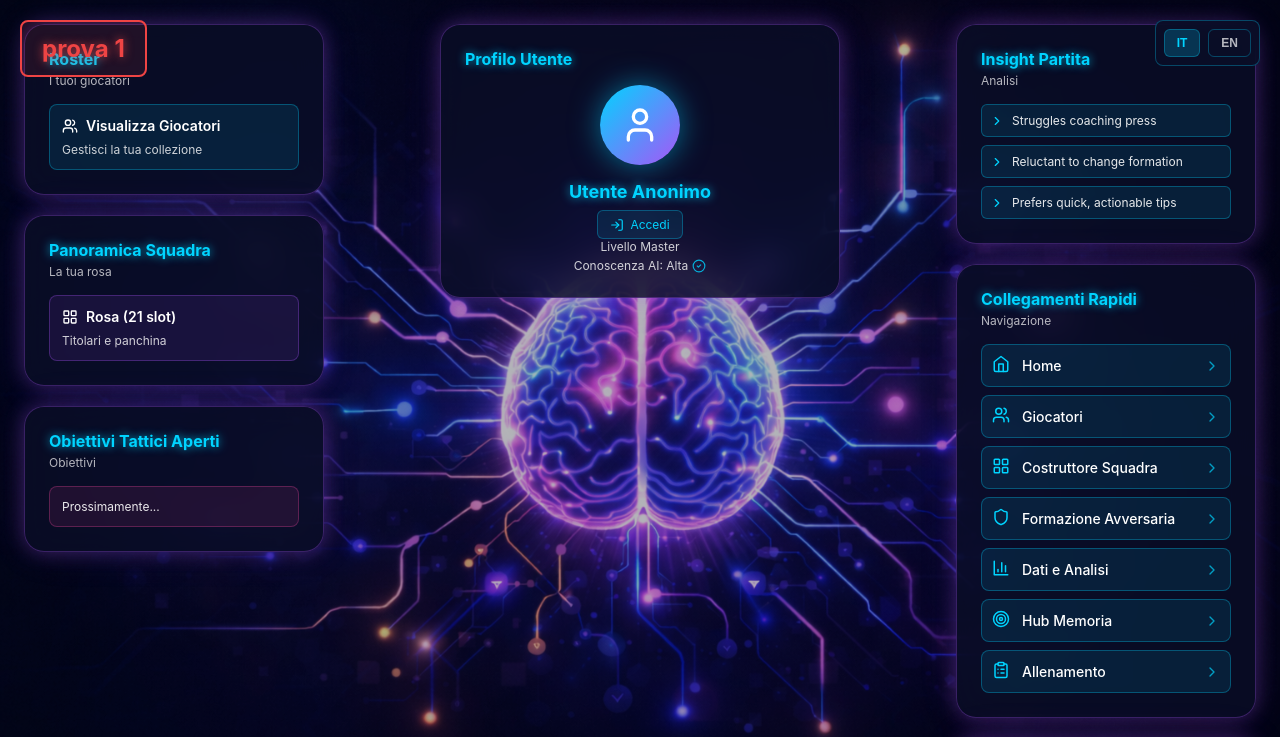
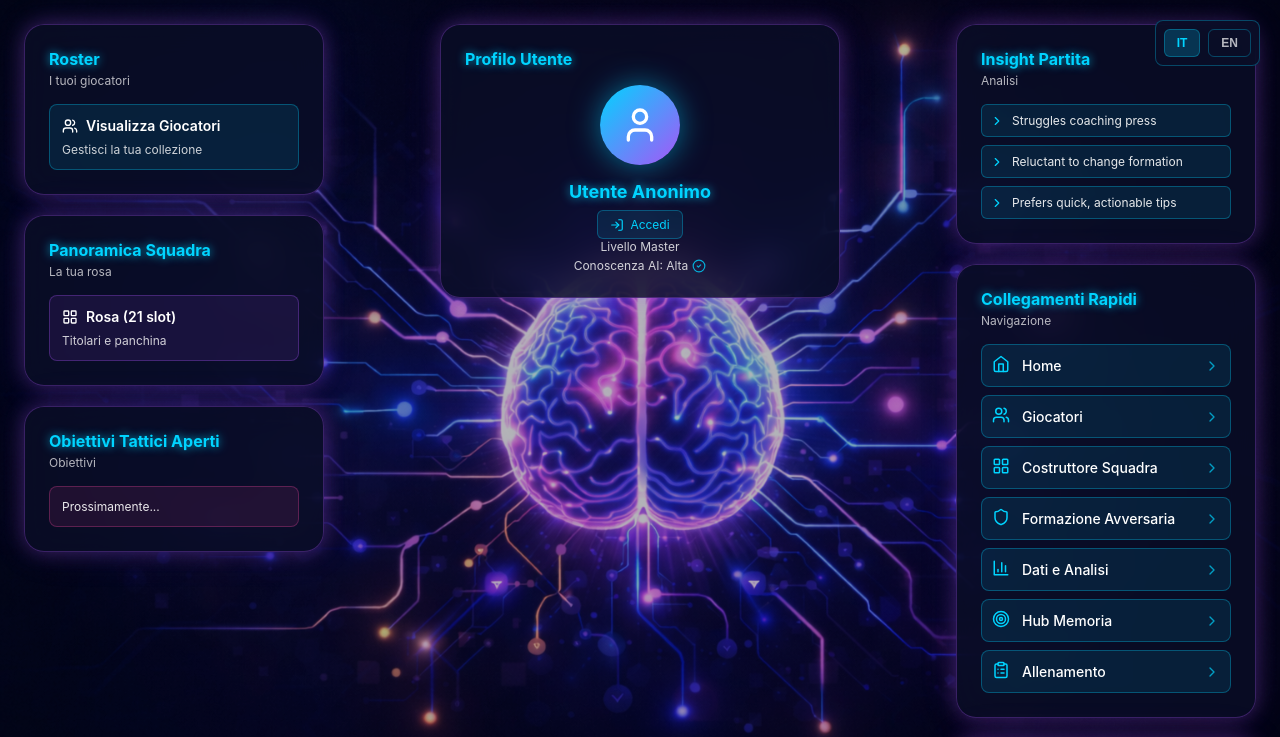
Before and after one commit to aifootballab/Gattilio27, a Next.js app: page /dashboard in a window 1280 px wide. Shown: the top 737 px of the page. Built offline with nearby package versions, Linux system fonts and the light colour scheme.

Commit message:
Refactor: semplificato flusso get-my-players e my-players page - Rimosso log debug eccessivi - Query diretta senza limiti inutili - Semplificata pagina my-players - Rimosso test 'prova 1' dalla dashboard

```diff
--- a/app/api/supabase/get-my-players/route.js
+++ b/app/api/supabase/get-my-players/route.js
@@ -15,26 +15,10 @@ export async function GET(req) {
       return NextResponse.json({ error: 'Supabase server env missing' }, { status: 500 })
     }
 
-    // Debug: verifica headers
-    const authHeader = req.headers.get('authorization')
-    console.log('[get-my-players] Auth header present:', !!authHeader)
-    console.log('[get-my-players] Auth header value (first 30 chars):', authHeader ? authHeader.substring(0, 30) + '...' : 'null')
-    console.log('[get-my-players] All headers:', Object.fromEntries(req.headers.entries()))
-
     const token = extractBearerToken(req)
     if (!token) {
-      console.error('[get-my-players] ❌ Token extraction failed')
-      console.error('[get-my-players] Authorization header:', authHeader || 'MISSING')
-      return NextResponse.json({
-        error: 'Missing Authorization bearer token',
-        debug: {
-          hasAuthHeader: !!authHeader,
-          authHeaderValue: authHeader ? authHeader.substring(0, 20) + '...' : null
-        }
-      }, { status: 401 })
+      return NextResponse.json({ error: 'Missing Authorization bearer token' }, { status: 401 })
     }
-
-    console.log('[get-my-players] ✅ Token extracted (first 30 chars):', token.substring(0, 30) + '...')
 
     const { userData, error: authError } = await validateToken(token, supabaseUrl, anonKey)
 
@@ -52,22 +36,17 @@ export async function GET(req) {
       auth: { autoRefreshToken: false, persistSession: false }
     })
 
-    // Query semplice e diretta - service_role_key legge dal leader (no replica lag)
+    // Query diretta: tutti i giocatori dell'utente
     const { data: players, error: playersErr } = await admin
       .from('players')
       .select('*')
       .eq('user_id', userId)
       .order('created_at', { ascending: false })
-      .limit(10000)
 
     if (playersErr) {
-      console.error('[get-my-players] Query error:', playersErr.message, playersErr)
+      console.error('[get-my-players] Query error:', playersErr.message)
       return NextResponse.json({ error: 'Failed to fetch players' }, { status: 500 })
     }
-
-    console.log('[get-my-players] Retrieved players:', players?.length || 0)
-    console.log('[get-my-players] User ID:', userId)
-    console.log('[get-my-players] Raw players count:', players?.length || 0)
 
     // Recupera playing_styles se necessario
     const playingStyleIds = [...new Set((players || []).map(p => p.playing_style_id).filter(id => id))]
@@ -84,7 +63,7 @@ export async function GET(req) {
       }
     }
 
-    // Formatta per frontend - nessun filtro, tutti i giocatori
+    // Formatta per frontend
     const formattedPlayers = (players || []).map(player => {
       const playingStyle = player.playing_style_id ? playingStylesMap.get(player.playing_style_id) : null
 
@@ -122,9 +101,6 @@ export async function GET(req) {
       }
     })
 
-    console.log('[get-my-players] Formatted players count:', formattedPlayers.length)
-    console.log('[get-my-players] Sample player IDs:', formattedPlayers.slice(0, 10).map(p => ({ id: p.id, name: p.player_name })))
-
     return NextResponse.json(
       {
         players: formattedPlayers,
@@ -148,7 +124,6 @@ export async function GET(req) {
 }
 
 function calculateCompleteness(player) {
-  // Calcola completezza senza filtrare giocatori - solo per display
   const hasStats = !!(player.base_stats && typeof player.base_stats === 'object' && (
     (player.base_stats.attacking && Object.keys(player.base_stats.attacking).length > 0) ||
     (player.base_stats.defending && Object.keys(player.base_stats.defending).length > 0) ||
--- a/app/dashboard/page.jsx
+++ b/app/dashboard/page.jsx
@@ -74,23 +74,6 @@ export default function DashboardPage() {
     }}
     className="dashboard-container"
     >
-      {/* Prova 1 - Test visibilità */}
-      <div style={{
-        position: 'fixed',
-        top: '20px',
-        left: '20px',
-        zIndex: 1001,
-        color: '#EF4444',
-        fontSize: '24px',
-        fontWeight: 700,
-        textShadow: '0 0 10px rgba(239, 68, 68, 0.8)',
-        background: 'rgba(239, 68, 68, 0.1)',
-        padding: '12px 20px',
-        borderRadius: '8px',
-        border: '2px solid #EF4444'
-      }}>
-        prova 1
-      </div>
       {/* Language Switcher */}
       <div style={{
         position: 'fixed',
```
Also changed, not shown: app/my-players/page.jsx (+8 -80 lines).
